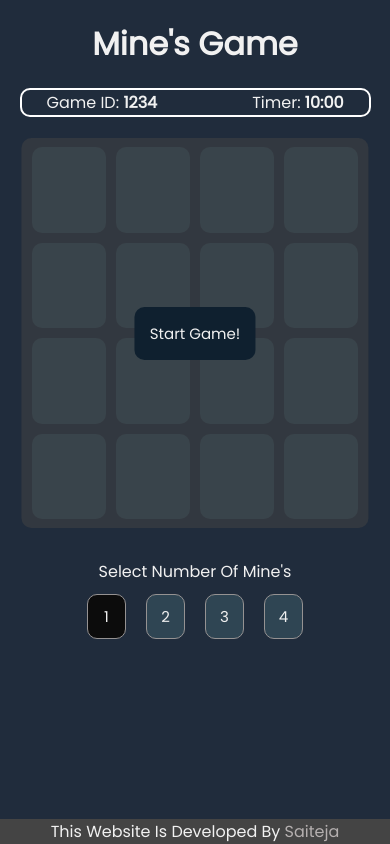
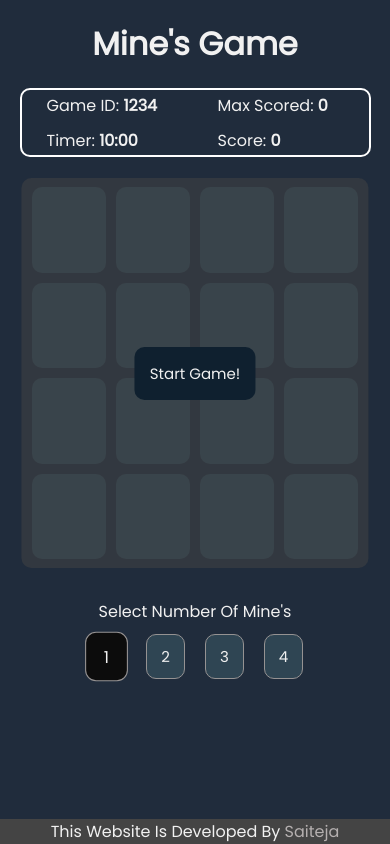
Before and after one commit to 22R01A05C9/minesgame, a React (Vite) app in the folder frontend/: page / in a window 390 px wide. Built offline with nearby package versions, Linux system fonts and the light colour scheme.

Commit message:
minor changes

```diff
--- /dev/null
+++ b/frontend/src/components/block.jsx
@@ -0,0 +1,12 @@
+import diamond from "../assets/images/diamond.png"
+import bomb from "../assets/images/goodbomb.png"
+function Block(props) {
+    return (
+        <div className={"block " + props.id}>
+            <img src={diamond} className="diamond" />
+            <img src={bomb} className="bomb" />
+        </div>
+    )
+}
+
+export default Block;
--- a/frontend/src/components/gamearea.jsx
+++ b/frontend/src/components/gamearea.jsx
@@ -1,25 +1,15 @@
 import Shading from "./shading"
-
+import Block from "./block"
 function GameArea(props) {
+    let list = [0, 1, 2, 3, 4, 5, 6, 7, 8, 9, 10, 11, 12, 13, 14, 15]
     return (
         <div className="gamearea">
             <div className="blocks">
-                <div className="block 0"></div>
-                <div className="block 1"></div>
-                <div className="block 2"></div>
-                <div className="block 3"></div>
-                <div className="block 4"></div>
-                <div className="block 5"></div>
-                <div className="block 6"></div>
-                <div className="block 7"></div>
-                <div className="block 8"></div>
-                <div className="block 9"></div>
-                <div className="block 10"></div>
-                <div className="block 11"></div>
-                <div className="block 12"></div>
-                <div className="block 13"></div>
-                <div className="block 14"></div>
-                <div className="block 15"></div>
+                {
+                    list.map((item) => {
+                        return <Block id={item} key={item} />
+                    })
+                }
             </div>
             {props.shading ? <Shading /> : null}
         </div>
--- a/frontend/src/components/gameinfo.jsx
+++ b/frontend/src/components/gameinfo.jsx
@@ -5,8 +5,14 @@ function GameInfo(props) {
             <div className="gameid">
                 <p> Game ID: <strong>{props.gameid}</strong> </p>
             </div>
+            <div className="maxscore">
+                <p>Max Scored: <strong>0</strong></p>
+            </div>
             <div className="timer">
                 <p>Timer: <strong>10:00</strong></p>
+            </div>
+            <div className="currentscore">
+                <p>Score: <strong>0</strong></p>
             </div>
         </div>
     )
--- a/frontend/src/index.css
+++ b/frontend/src/index.css
@@ -41,12 +41,16 @@
 	}
 
 	.gameinfo {
-		display: flex;
+		display: grid;
+		grid-template-columns: 49vw 49vw;
+		grid-template-rows: 30px 30px;
 		justify-content: space-between;
 		border: 2px solid white;
 		border-radius: 10px;
 		width: 90%;
 		margin: 20px auto 0;
+		gap: 5px;
+		align-items: center;
 
 	}
 
@@ -59,7 +63,7 @@
 	}
 
 	.gameinfo .timer {
-		margin-right: 25px;
+		margin-left: 25px;
 	}
 
 	.gamearea {
@@ -79,6 +83,10 @@
 	.blocks .block {
 		border-radius: 10px;
 		background-color: var(--block-base);
+	}
+
+	.blocks .block img {
+		display: none;
 	}
 
 	.blocks .block:hover {
@@ -117,6 +125,7 @@
 
 	.options {
 		margin-top: 40px;
+		padding-bottom: 100px;
 	}
 
 	.options p {
@@ -147,10 +156,10 @@
 
 	.active {
 		background-color: #0c0c0c !important;
+		scale: 1.1;
 	}
 
 	.footer {
-		margin-top: 20px;
 		background-color: var(--footer-background);
 		position: fixed;
 		bottom: 0;
```
